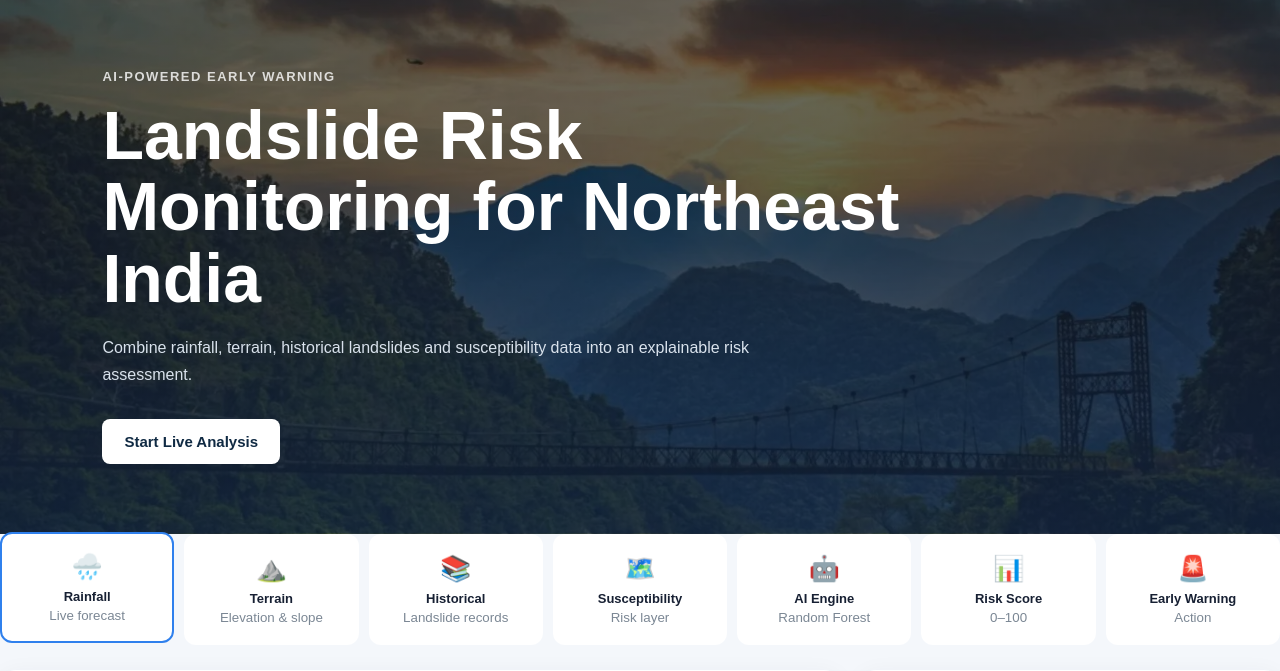
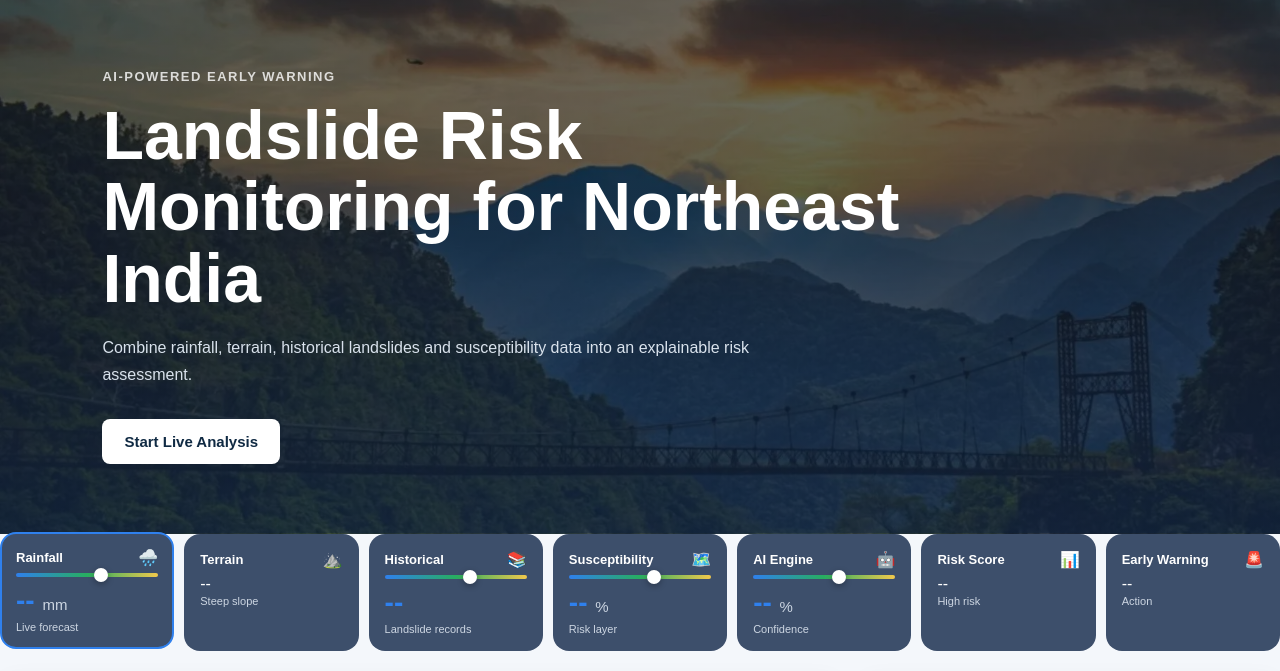
Before and after one commit to biswajit933287/landslide-warning, a Flask app: page / in a window 1280 px wide. Shown: the part 118-789 px from the top of the page. Run offline with Flask 3, Linux system fonts and the light colour scheme.

Commit message:
Updated card design and dashboard styling

```diff
--- a/static/css/style.css
+++ b/static/css/style.css
@@ -210,58 +210,81 @@ button {
 }
 
 
-.workflow-card {
-
-    background: white;
-
-    padding: 18px 10px;
-
-    border-radius: 12px;
-
-    text-align: center;
-
-    border: 2px solid transparent;
-
-    cursor: pointer;
-
-    transition: .2s;
+.workflow {
+    display: grid;
+    grid-template-columns: repeat(7, 1fr);
+    gap: 10px;
+    margin-bottom: 25px;
 }
 
+.workflow-card {
+    background: #3d4f6b;
+    border-radius: 16px;
+    padding: 14px;
+    border: 2px solid transparent;
+    cursor: pointer;
+    transition: .2s;
+    color: white;
+}
 
 .workflow-card:hover,
 .workflow-card.active {
-
     border-color: #2f80ed;
-
     transform: translateY(-2px);
 }
 
+.workflow-card .card-top {
+    display: flex;
+    justify-content: space-between;
+    align-items: center;
+    margin-bottom: 6px;
+}
+
+.workflow-card strong {
+    font-size: 13px;
+    font-weight: 700;
+}
 
 .workflow-card span {
-
-    display: block;
-
-    font-size: 25px;
-
-    margin-bottom: 8px;
+    font-size: 16px;
 }
 
-
-.workflow-card strong {
-
-    display: block;
-
-    font-size: 13px;
+.card-slider {
+    height: 4px;
+    border-radius: 20px;
+    background: linear-gradient(90deg, #2f80ed, #27ae60, #f2c94c);
+    margin-bottom: 8px;
+    position: relative;
 }
 
+.card-slider::after {
+    content: "";
+    position: absolute;
+    top: 50%;
+    left: 60%;
+    width: 14px;
+    height: 14px;
+    background: white;
+    border-radius: 50%;
+    transform: translate(-50%, -50%);
+    box-shadow: 0 2px 6px rgba(0,0,0,.3);
+}
 
-.workflow-card small {
+.card-value {
+    font-size: 22px;
+    font-weight: 800;
+}
 
-    display: block;
+.card-value small {
+    font-size: 15px;
+    font-weight: 400;
+    color: #cdd6e2;
+}
 
-    color: #7b8794;
-
-    margin-top: 4px;
+.card-label {
+    color: #cdd6e2;
+    font-size: 11px;
+    margin-top: 2px;
 }
 
 
@@ -576,65 +599,46 @@ footer {
     }
 
 }
-
-
 @media(max-width: 600px) {
-
     .hero {
 
         padding: 50px 6%;
     }
-
-
     .dashboard {
 
         width: 94%;
     }
-
-
     .workflow {
 
         grid-template-columns:
             repeat(2, 1fr);
     }
-
-
     .stats {
 
         grid-template-columns: 1fr;
     }
-
-
     #map {
 
         height: 400px;
     }
-
-
     .logo {
 
         font-size: 17px;
     }
-
-
     .location-btn {
 
         padding: 8px;
     }
-
     .navbar {
         flex-direction: column;
         align-items: flex-start;
     }
-
     .nav-right {
         width: 100%;
         flex-direction: column;
         align-items: flex-start;
     }
-
 }
-
 .hero {
     position: relative;
     overflow: hidden;
@@ -642,7 +646,6 @@ footer {
     background-size: cover;
     background-position: center;
 }
-
 .emergency-section {
   background-color: #fff3f3;
   border: 2px solid #d32f2f;
@@ -650,7 +653,6 @@ footer {
   padding: 15px;
   margin: 30px 0;
 }
-
 .emergency-toggle {
   width: 100%;
   background-color: #d32f2f;
@@ -663,33 +665,26 @@ footer {
   cursor: pointer;
   text-align: center;
 }
-
 .emergency-toggle:hover {
   background-color: #b71c1c;
 }
-
 .emergency-content {
   margin-top: 15px;
 }
-
 .emergency-category {
   margin-bottom: 15px;
 }
-
 .emergency-category h3 {
   color: #b71c1c;
   margin-bottom: 8px;
 }
-
 .emergency-category ul {
   list-style: none;
   padding: 0;
 }
-
 .emergency-category ul li {
   margin-bottom: 6px;
 }
-
 .emergency-category ul li a {
   display: block;
   background: #ffffff;
@@ -699,79 +694,18 @@ footer {
   text-decoration: none;
   color: #000;
 }
-
 .emergency-category ul li a:hover {
   background: #ffecec;
 }
-
 @media (max-width: 768px) {
   .quick-states {
     width: 100%;
     justify-content: flex-start;
   }
 }
-
-/*.info-popup {
-    display: none;
-    position: fixed;
-    top: 0; left: 0;
-    width: 100%; height: 100%;
-    background: rgba(0,0,0,0.5);
-    z-index: 1000;
-    align-items: center;
-    justify-content: center;
+.card-value {
+    font-size: 28px;
+    font-weight: 800;
+    color: #2f80ed;
+    margin: 8px 0 4px;
 }
-
-.info-popup.active {
-    display: flex;
-}
-
-.info-popup-content {
-    background: white;
-    padding: 24px;
-    border-radius: 12px;
-    max-width: 320px;
-    text-align: center;
-    box-shadow: 0 4px 20px rgba(0,0,0,0.3);
-}
-
-.info-popup-content button {
-    margin-top: 16px;
-    padding: 8px 24px;
-    background: #0a1f3d;
-    color: white;
-    border: none;
-    border-radius: 6px;
-    cursor: pointer;
-}*/
-
-
-
-/*.hills {
-    position: absolute;
-    bottom: 0;
-    left: 0;
-    width: 100%;
-    height: 200px;
-    z-index: 0;
-}
-
-.hill1 {
-    fill: rgba(355,655,255,5.25);
-    animation: moveHills 12s ease-in-out infinite alternate;
-}
-
-.hill2 {
-    fill: rgba(95, 32, 32, 0.186);
-    animation: moveHills 8s ease-in-out infinite alternate-reverse;
-}
-
-@keyframes moveHills {
-    from { transform: translateX(-20px); }
-    to { transform: translateX(20px); }
-}
-
-.hero > div {
-    position: relative;
-    z-index: 1;
-}*/
--- a/static/js/app.js
+++ b/static/js/app.js
@@ -316,14 +316,67 @@ function updateDashboard(data) {
         "riskBadge"
     ).innerText =
         risk.risk_level;
+// New cards
+    document.getElementById(
+        "cardrainfall"
+    ).innerText =
+        weather.rainfall_24h;
 
+    document.getElementById(
+        "cardterrain"
+    ).innerText =
+        risk.factors.terrain;
+
+    document.getElementById(
+        "cardhistorical"
+    ).innerText =
+        risk.factors.historical_landslides;
+
+    document.getElementById(
+        "cardsusceptibility"
+    ).innerText =
+        risk.factors.susceptibility;
+
+    document.getElementById(
+        "cardai"
+    ).innerText = 92;
+
+    document.getElementById(
+        "cardriskscore"
+    ).innerText =
+        risk.risk_score;
+
+    document.getElementById(
+        "cardalert"
+    ).innerText =
+        risk.risk_level;
+
+    document.getElementById(
+        "gaugeTerrain"
+    ).style.setProperty(
+        "--pct",
+        risk.factors.terrain
+    );
+
+    document.getElementById(
+        "gaugeRisk"
+    ).style.setProperty(
+        "--pct",
+        risk.risk_score
+    );
+
+    document.getElementById(
+        "gaugeAlert"
+    ).style.setProperty(
+        "--pct",
+        risk.risk_score
+    );
 
     updateFactor(
         "rainFactor",
         "rainProgress",
         risk.factors.rainfall
     );
-
 
     updateFactor(
         "terrainFactor",
@@ -344,7 +397,6 @@ function updateDashboard(data) {
         "susceptibilityProgress",
         risk.factors.susceptibility
     );
-
 
     generateExplanation(
         risk.factors
--- a/templates/index.html
+++ b/templates/index.html
@@ -143,76 +143,83 @@
 
     <div class="workflow">
 
-        <div
-            class="workflow-card active"
-            data-step="rainfall"
-        >
+     <div class="workflow-card active" data-step="rainfall">
+            <div class="card-top">
+            <strong>Rainfall</strong>
             <span>🌧️</span>
-            <strong>Rainfall</strong>
-            <small>Live forecast</small>
+         </div>
+          <div class="card-slider"></div>
+            <div class="card-value" id="cardrainfall">-- <small>mm</small></div>
+            <div class="card-label">Live forecast</div>
         </div>
 
-
-        <div
-            class="workflow-card"
-            data-step="terrain"
-        >
-            <span>⛰️</span>
-            <strong>Terrain</strong>
-            <small>Elevation & slope</small>
+        <div class="workflow-card" data-step="terrain">
+            <div class="card-top">
+                <strong>Terrain</strong>
+                <span>⛰️</span>
+            </div>
+            <div class="arc-gauge" id="gaugeTerrain">
+                <div class="arc-value" id="cardterrain">--</div>
+            </div>
+            <div class="card-label">Steep slope</div>
         </div>
 
-
-        <div
-            class="workflow-card"
-            data-step="historical"
-        >
-            <span>📚</span>
-            <strong>Historical</strong>
-            <small>Landslide records</small>
+        <div class="workflow-card" data-step="historical">
+            <div class="card-top">
+                <strong>Historical</strong>
+                <span>📚</span>
+            </div>
+            <div class="card-slider"></div>
+            <div class="card-value" id="cardhistorical">--</div>
+            <div class="card-label">Landslide records</div>
         </div>
 
+        <div class="workflow-card" data-step="susceptibility">
+            <div class="card-top">
+                <strong>Susceptibility</strong>
+                <span>🗺️</span>
+             </div>
+            <div class="card-slider"></div>
+            <div class="card-value" id="cardsusceptibility">-- <small>%</small></div>
+            <div class="card-label">Risk layer</div>
 
-        <div
-            class="workflow-card"
-            data-step="susceptibility"
-        >
-            <span>🗺️</span>
-            <strong>Susceptibility</strong>
-            <small>Risk layer</small>
         </div>
 
-
-        <div
-            class="workflow-card"
-            data-step="ai"
-        >
-            <span>🤖</span>
-            <strong>AI Engine</strong>
-            <small>Random Forest</small>
+        <div class="workflow-card" data-step="ai">
+            <div class="card-top">
+                <strong>AI Engine</strong>
+                <span>🤖</span>
+            </div>
+            <div class="card-slider"></div>
+            <div class="card-value" id="cardai">-- <small>%</small></div>
+            <div class="card-label">Confidence</div>
         </div>
 
-
-        <div
-            class="workflow-card"
-            data-step="risk"
-        >
-            <span>📊</span>
-            <strong>Risk Score</strong>
-            <small>0–100</small>
+        <div class="workflow-card" data-step="risk">
+            <div class="card-top">
+                <strong>Risk Score</strong>
+                <span>📊</span>
+            </div>
+            <div class="arc-gauge" id="gaugeRisk">
+            <div class="arc-value" id="cardriskscore">--</div>
+            </div>
+            <div class="card-label">High risk</div>
         </div>
 
-
-        <div
-            class="workflow-card"
-            data-step="alert"
-        >
-            <span>🚨</span>
-            <strong>Early Warning</strong>
-            <small>Action</small>
+        <div class="workflow-card" data-step="alert">
+            <div class="card-top">
+                <strong>Early Warning</strong>
+                <span>🚨</span>
+            </div>
+            <div class="arc-gauge" id="gaugeAlert">
+            <div class="arc-value" id="cardalert">--</div>
+            </div>
+            <div class="card-label">Action</div>
         </div>
 
     </div>
+
+
 
 
     <!-- Main grid -->
```
Also changed, not shown: landsafe.db.
